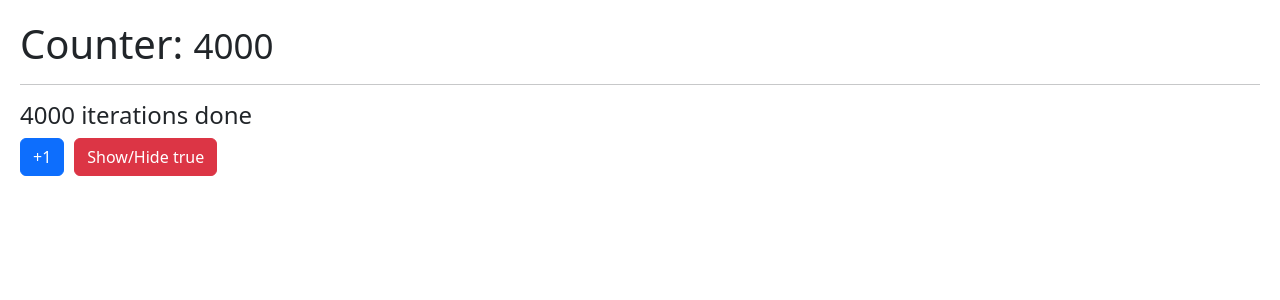
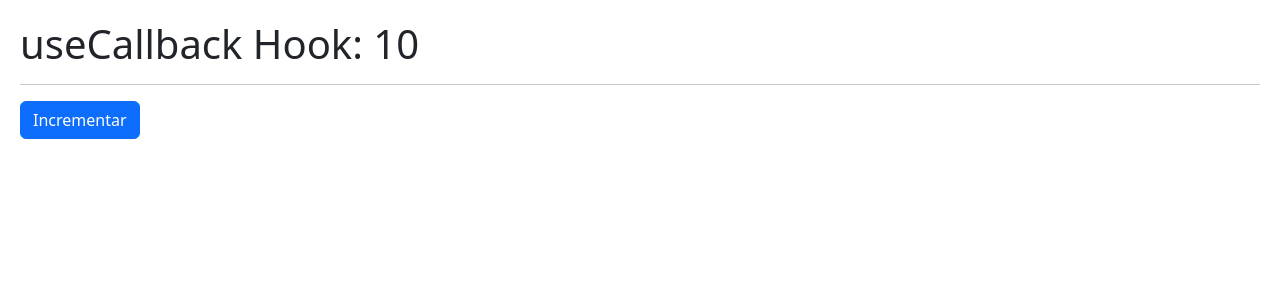
Before and after one commit to lucasacci/HooksApp, a React (Vite) app: page / in a window 1280 px wide. Shown: the top 300 px of the page. Built offline with nearby package versions, Linux system fonts and the light colour scheme.

Commit message:
useCallback hook

```diff
--- a/src/main.jsx
+++ b/src/main.jsx
@@ -3,6 +3,7 @@
 import { MultipleCustomHooks } from './examples/MultipleCustomHooks'
 import { HooksApp } from './HooksApp'
 import './index.css'
+import { CallbackHook } from './memos/CallbackHook'
 import { MemoHook } from './memos/MemoHook'
 import { Memorize } from './memos/Memorize'
 import { FormWithCustomHook } from './useEffect/FormWithCustomHook'
@@ -14,6 +15,6 @@
 
 ReactDOM.createRoot(document.getElementById('root')).render(
   // <React.StrictMode>
-    <MemoHook/>
+    <CallbackHook/>
   // </React.StrictMode>
 )
--- /dev/null
+++ b/src/memos/CallbackHook.jsx
@@ -0,0 +1,30 @@
+import React, { useCallback, useState } from 'react'
+import { ShowIncrement } from './ShowIncrement';
+
+export const CallbackHook = () => {
+
+
+    const [counter, setCounter] = useState(10);
+
+   const increment = useCallback(
+      (value) => {
+        setCounter((c) => c + value)
+      },
+      [],
+    )
+
+
+    // const increment = () =>{
+    //     setCounter(counter + 1)
+    // }
+
+
+
+  return (
+    <>
+        <h1>useCallback Hook: {counter}</h1>
+        <hr />
+        <ShowIncrement increment={increment}/>
+    </>
+  )
+}
--- /dev/null
+++ b/src/memos/ShowIncrement.jsx
@@ -0,0 +1,16 @@
+import React from "react";
+
+export const ShowIncrement = ({ increment }) => {
+  return (
+    <>
+      <button
+        className="btn btn-primary"
+        onClick={() => {
+          increment(5);
+        }}
+      >
+        Incrementar
+      </button>
+    </>
+  );
+};
```
